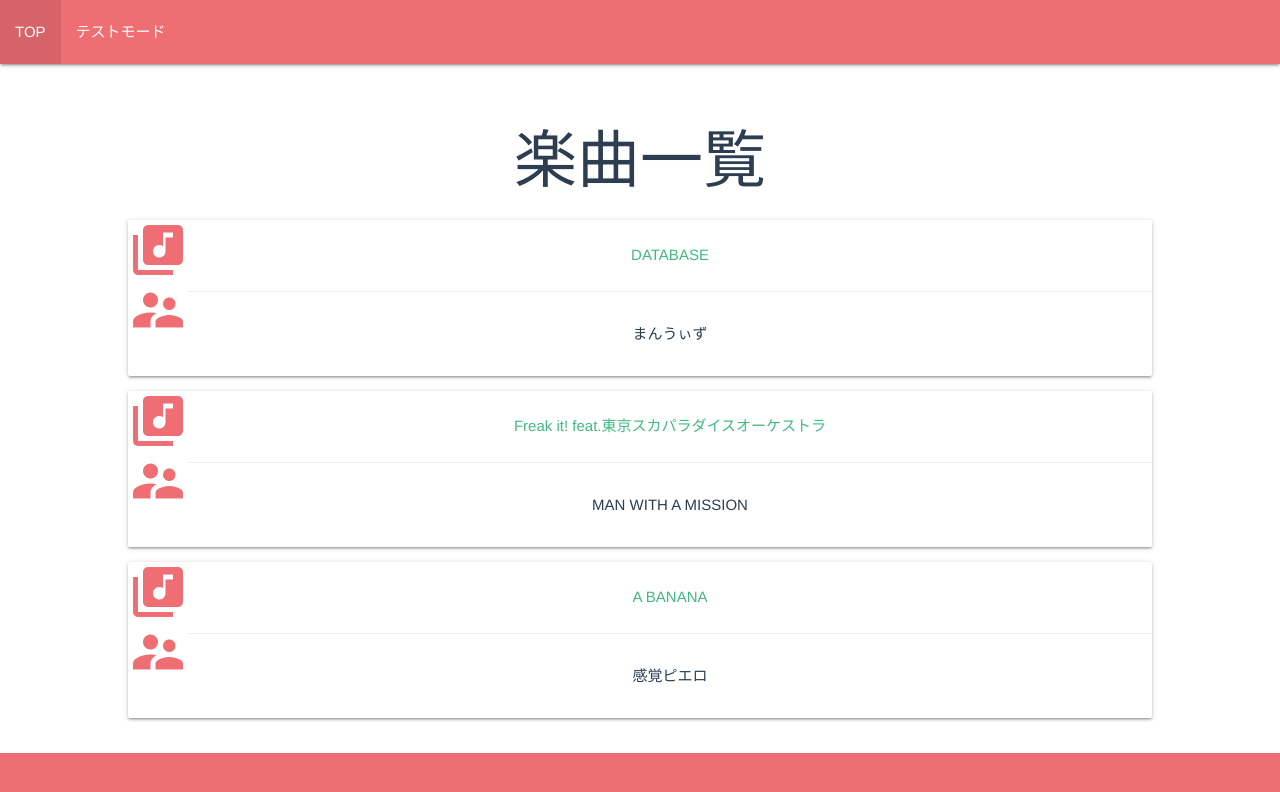
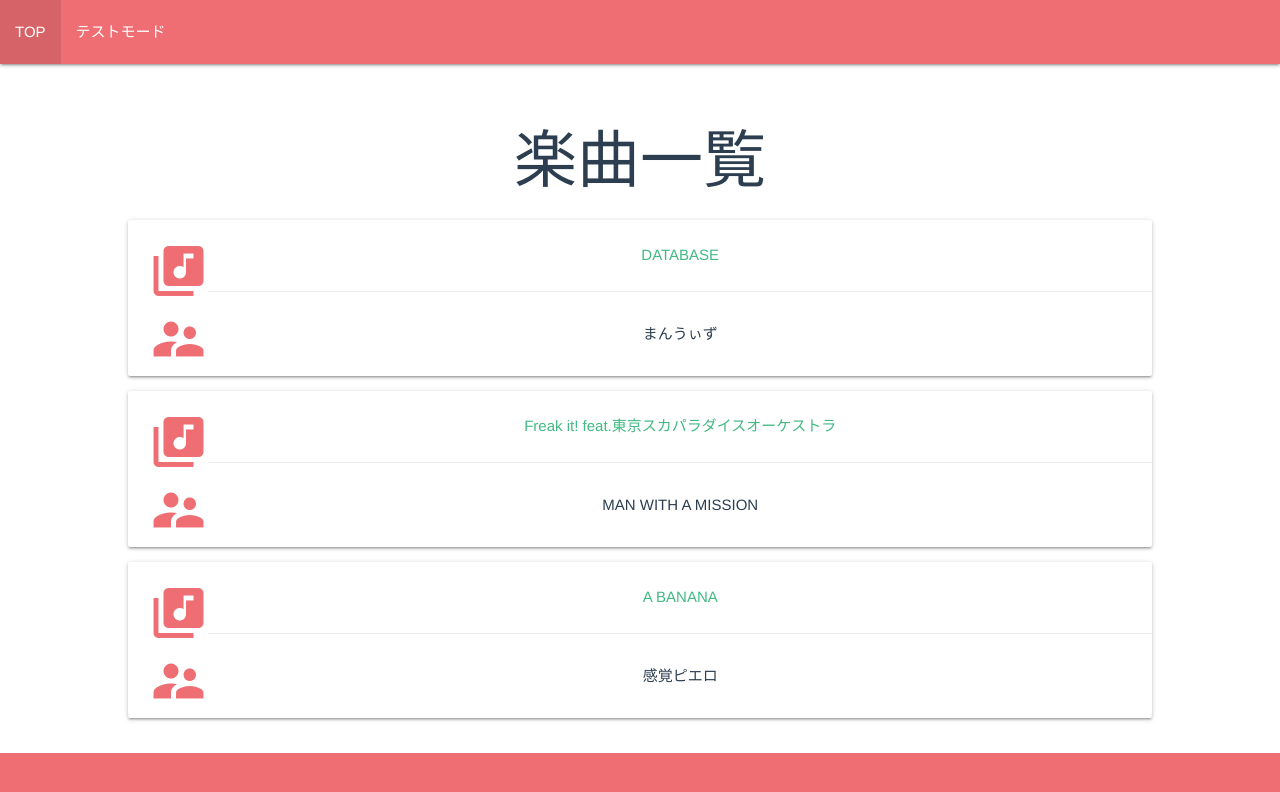
Before and after one commit to nuco-Inc-public/nucosician, a Vue app: page /#/ in a window 1280 px wide. Shown: the top 792 px of the page. Built offline with nearby package versions, Linux system fonts and the light colour scheme.

Commit message:
アイコン位置調整

```diff
--- a/src/components/MainPage.vue
+++ b/src/components/MainPage.vue
@@ -68,5 +68,10 @@
 .material-icons {
   display: block;
   color: #ee6e73;
+  height: 50%;
+}
+.card-image {
+  margin-top: 2%;
+  margin-left: 2%;
 }
 </style>
```
